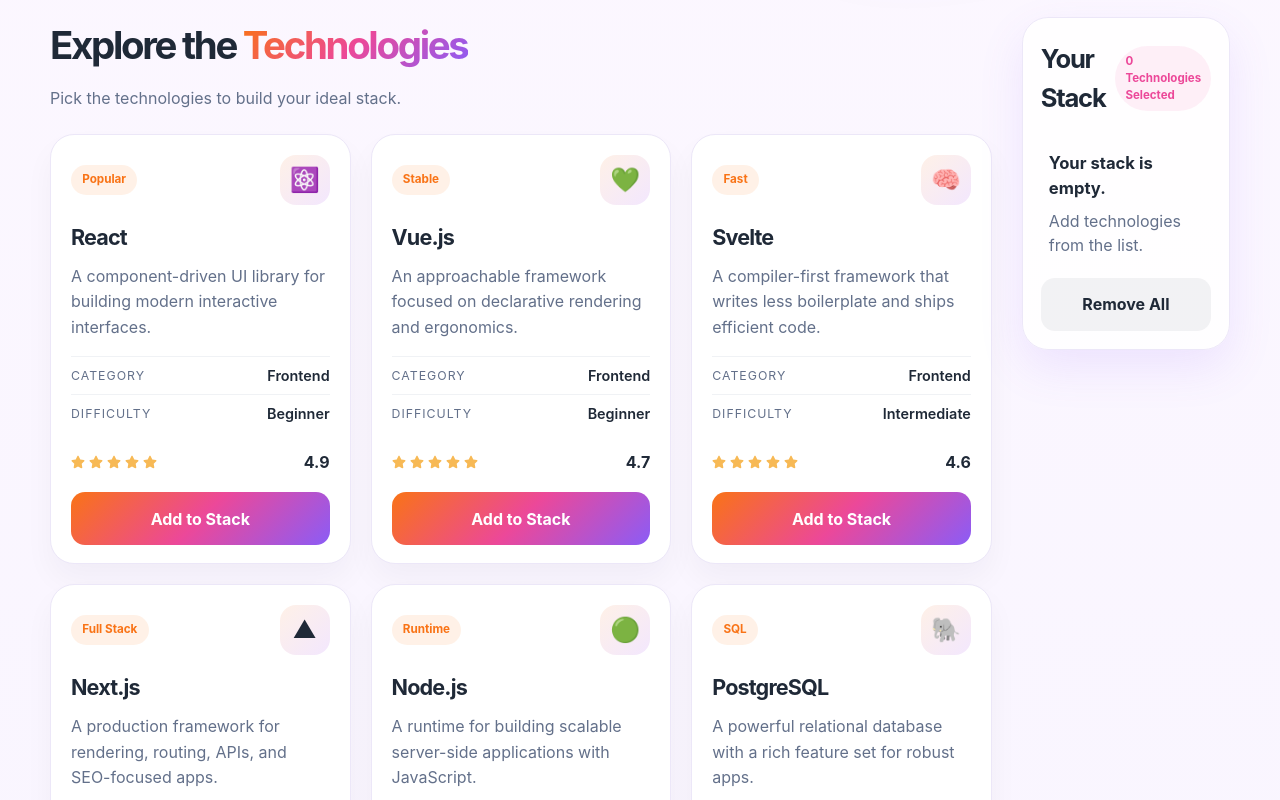
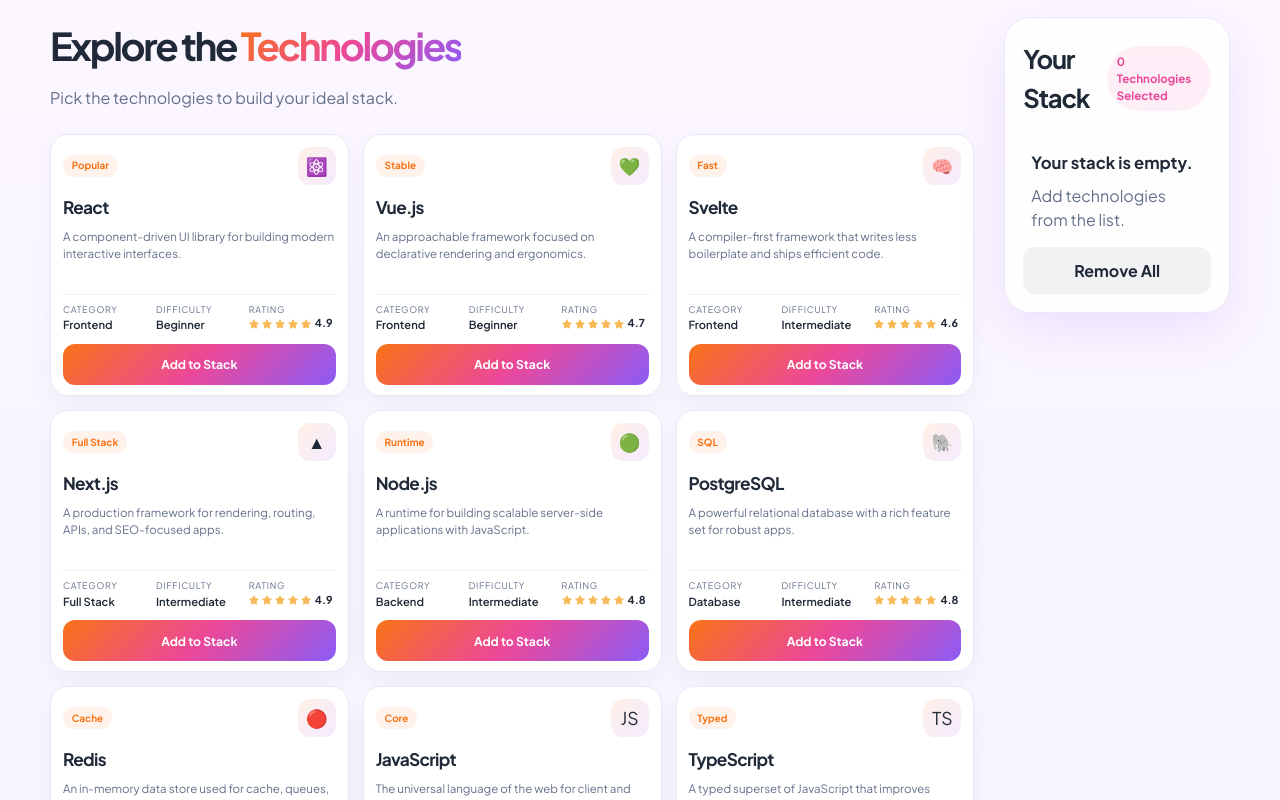
Before and after one commit to nafizfuad-web/ASSINGMENT-05, a React (Vite) app: page / in a window 1280 px wide. Shown: the part 700-1500 px from the top of the page. Built offline with nearby package versions, Linux system fonts and the light colour scheme.

Commit message:
added card

```diff
--- a/src/App.css
+++ b/src/App.css
@@ -208,99 +208,127 @@
 .tech-grid {
   display: grid;
   grid-template-columns: repeat(3, minmax(0, 1fr));
-  gap: 20px;
+  gap: 14px;
+  align-items: stretch;
 }
 
 .tech-card {
+  display: flex;
+  flex-direction: column;
+  height: 100%;
   background: var(--panel);
   border: 1px solid var(--border);
-  border-radius: 24px;
-  padding: 20px 20px 18px;
-  box-shadow: 0 16px 30px rgba(15, 23, 42, 0.04);
+  border-radius: 18px;
+  padding: 12px 12px 10px;
+  box-shadow: 0 10px 22px rgba(15, 23, 42, 0.04);
   transition: transform 0.2s ease, box-shadow 0.2s ease;
 }
 
 .tech-card:hover {
-  transform: translateY(-3px);
-  box-shadow: 0 22px 36px rgba(15, 23, 42, 0.08);
+  transform: translateY(-2px);
+  box-shadow: 0 14px 24px rgba(15, 23, 42, 0.08);
 }
 
 .tech-card-header {
   display: flex;
   align-items: center;
   justify-content: space-between;
-  margin-bottom: 16px;
+  margin-bottom: 10px;
 }
 
 .tech-badge {
-  padding: 0.38rem 0.7rem;
+  padding: 0.28rem 0.55rem;
   border-radius: 999px;
-  background: rgba(249, 115, 22, 0.1);
+  background: rgba(249, 115, 22, 0.09);
   color: var(--orange);
-  font-size: 0.73rem;
+  font-size: 0.62rem;
   font-weight: 700;
+  line-height: 1.3;
 }
 
 .tech-icon {
-  width: 50px;
-  height: 50px;
-  border-radius: 16px;
+  width: 38px;
+  height: 38px;
+  border-radius: 12px;
   display: grid;
   place-items: center;
-  background: linear-gradient(135deg, rgba(249, 115, 22, 0.1), rgba(168, 85, 247, 0.14));
-  font-size: 1.5rem;
+  background: linear-gradient(135deg, rgba(249, 115, 22, 0.1), rgba(168, 85, 247, 0.12));
+  font-size: 1.1rem;
+}
+
+.tech-main {
+  display: flex;
+  flex: 1;
+  flex-direction: column;
 }
 
 .tech-main h3 {
   margin: 0;
-  font-size: 1.35rem;
+  font-size: 1.08rem;
   letter-spacing: -0.04em;
 }
 
 .tech-main p {
-  margin: 0.65rem 0 1rem;
+  margin: 0.5rem 0 0.7rem;
   color: var(--muted);
-  min-height: 70px;
-  line-height: 1.6;
+  min-height: 54px;
+  line-height: 1.45;
+  font-size: 0.72rem;
 }
 
-.tech-meta {
-  display: flex;
-  align-items: center;
-  justify-content: space-between;
-  gap: 10px;
-  padding: 0.48rem 0;
+.tech-meta-row {
+  display: grid;
+  grid-template-columns: repeat(3, minmax(0, 1fr));
+  gap: 6px;
+  margin-top: auto;
+  padding-top: 8px;
   border-top: 1px solid rgba(148, 163, 184, 0.14);
 }
 
+.tech-meta-item {
+  display: flex;
+  flex-direction: column;
+  gap: 2px;
+  min-width: 0;
+}
+
 .meta-label {
-  font-size: 0.77rem;
+  font-size: 0.56rem;
   color: var(--muted);
   text-transform: uppercase;
   letter-spacing: 0.08em;
 }
 
 .meta-value {
-  font-size: 0.9rem;
+  font-size: 0.7rem;
   font-weight: 600;
+  line-height: 1.2;
+  white-space: nowrap;
+  overflow: hidden;
+  text-overflow: ellipsis;
 }
 
-.tech-rating {
+.rating-inline {
+  min-width: 0;
+}
+
+.rating-inline-content {
   display: flex;
   align-items: center;
-  justify-content: space-between;
-  margin-top: 18px;
+  gap: 4px;
+  min-width: 0;
 }
 
 .rating-stars {
   display: flex;
   align-items: center;
-  gap: 4px;
+  gap: 3px;
+  flex-shrink: 0;
 }
 
 .star {
-  width: 14px;
-  height: 14px;
+  width: 10px;
+  height: 10px;
   color: #d9d4ee;
 }
 
@@ -309,16 +337,18 @@
 }
 
 .rating-value {
+  font-size: 0.68rem;
   font-weight: 700;
   color: var(--text);
+  line-height: 1;
 }
 
 .stack-button,
 .remove-all-button {
   width: 100%;
-  margin-top: 18px;
-  border-radius: 14px;
-  padding: 0.9rem 1rem;
+  margin-top: 12px;
+  border-radius: 12px;
+  padding: 0.72rem 0.8rem;
   font-weight: 700;
   transition: transform 0.2s ease, opacity 0.2s ease;
 }
@@ -326,6 +356,7 @@
 .stack-button {
   background: var(--gradient);
   color: #fff;
+  font-size: 0.76rem;
 }
 
 .stack-button:disabled {
--- a/src/components/Navbar.tsx
+++ b/src/components/Navbar.tsx
@@ -1,7 +1,14 @@
 import { useState } from 'react';
 import { FaBars, FaTimes } from 'react-icons/fa';
+import logoText from '../../assets/logo-text.png';
 
-const navItems = ['Home', 'Technologies', 'Projects', 'About', 'Contact'];
+const navItems = [
+    { label: 'Home', href: '#home' },
+    { label: 'Technologies', href: '#technologies' },
+    { label: 'Projects', href: '#projects' },
+    { label: 'About', href: '#about' },
+    { label: 'Contact', href: '#contact' },
+];
 
 function Navbar() {
     const [isMenuOpen, setIsMenuOpen] = useState(false);
@@ -10,19 +17,13 @@
         <header className="topbar">
             <nav className="navbar container" aria-label="Main navigation">
                 <div className="brand-wrap">
-                    <div className="brand-mark" aria-hidden="true">
-                        <span className="brand-mark-inner" />
-                    </div>
-                    <div className="brand-text">
-                        <span>Dev</span>
-                        <span className="brand-stack">Stack</span>
-                    </div>
+                    <img src={logoText} alt="Dev Stack logo" className="brand-logo" />
                 </div>
 
                 <div className="nav-links desktop-nav" aria-label="Desktop navigation">
                     {navItems.map((item) => (
-                        <a key={item} href="#" className="nav-link">
-                            {item}
+                        <a key={item.label} href={item.href} className="nav-link">
+                            {item.label}
                         </a>
                     ))}
                 </div>
@@ -50,8 +51,8 @@
                 <div className="mobile-menu mobile-only">
                     <div className="mobile-menu-inner">
                         {navItems.map((item) => (
-                            <a key={item} href="#" className="nav-link mobile-link" onClick={() => setIsMenuOpen(false)}>
-                                {item}
+                            <a key={item.label} href={item.href} className="nav-link mobile-link" onClick={() => setIsMenuOpen(false)}>
+                                {item.label}
                             </a>
                         ))}
                         <div className="mobile-actions">
--- a/src/components/TechCard.tsx
+++ b/src/components/TechCard.tsx
@@ -22,17 +22,18 @@
         <p>{tech.description}</p>
       </div>
 
-      <div className="tech-meta">
+      <div className="tech-meta-row">
+        <div className="tech-meta-item">
           <span className="meta-label">Category</span>
           <span className="meta-value">{tech.category}</span>
         </div>
-
-      <div className="tech-meta">
+        <div className="tech-meta-item">
           <span className="meta-label">Difficulty</span>
           <span className="meta-value">{tech.difficulty}</span>
         </div>
-
-      <div className="tech-rating">
+        <div className="tech-meta-item rating-inline">
+          <span className="meta-label">Rating</span>
+          <span className="rating-inline-content">
             <span className="rating-stars" aria-label={`${tech.rating} out of 5 stars`}>
               {[...Array(5)].map((_, index) => (
                 <FaStar
@@ -42,6 +43,8 @@
               ))}
             </span>
             <span className="rating-value">{tech.rating.toFixed(1)}</span>
+          </span>
+        </div>
       </div>
 
       <button
--- a/src/index.css
+++ b/src/index.css
@@ -1,7 +1,9 @@
+@import url('https://fonts.googleapis.com/css2?family=Plus+Jakarta+Sans:wght@400;500;600;700;800&display=swap');
+
 :root {
     color: #1f2937;
     background-color: #f8f4ff;
-  font-family: Inter, 'Segoe UI', sans-serif;
+    font-family: 'Plus Jakarta Sans', 'Segoe UI', sans-serif;
     line-height: 1.5;
     font-weight: 400;
     font-synthesis: none;
@@ -21,9 +23,13 @@
     --shadow: 0 18px 45px rgba(139, 92, 246, 0.12);
 }
 
-* { box-sizing: border-box; }
+* {
+    box-sizing: border-box;
+}
 
-html { scroll-behavior: smooth; }
+html {
+    scroll-behavior: smooth;
+}
 
 body {
     margin: 0;
@@ -33,11 +39,22 @@
     color: var(--text);
 }
 
-a { text-decoration: none; color: inherit; }
+a {
+    text-decoration: none;
+    color: inherit;
+}
 
-img { max-width: 100%; display: block; }
+img {
+    max-width: 100%;
+    display: block;
+}
 
-button, input, textarea, select { font: inherit; }
+button,
+input,
+textarea,
+select {
+    font: inherit;
+}
 
 button {
     cursor: pointer;
```
Also changed, not shown: src/components/Hero.tsx (indentation only). Lines whose indentation alone changed are shown as unchanged.
